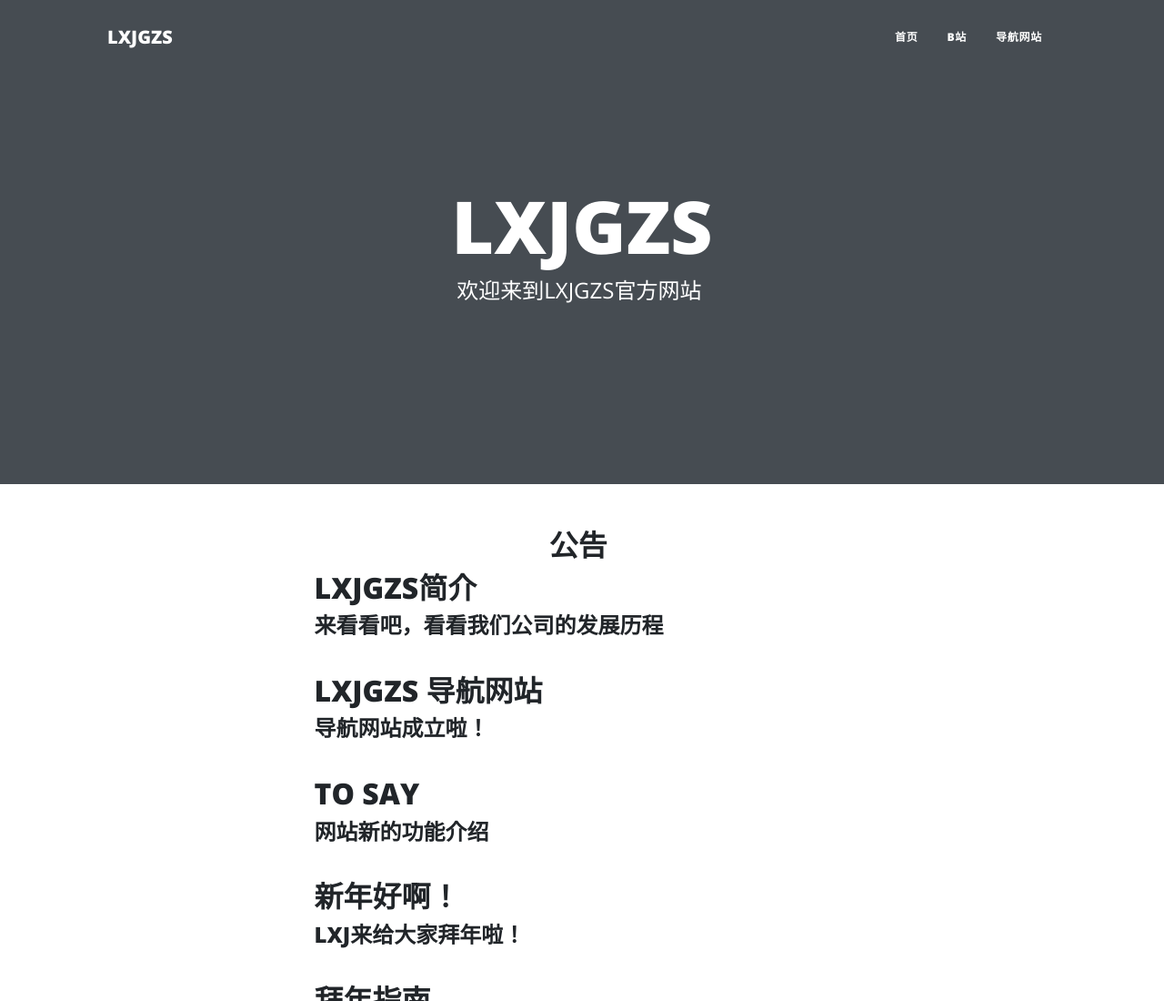
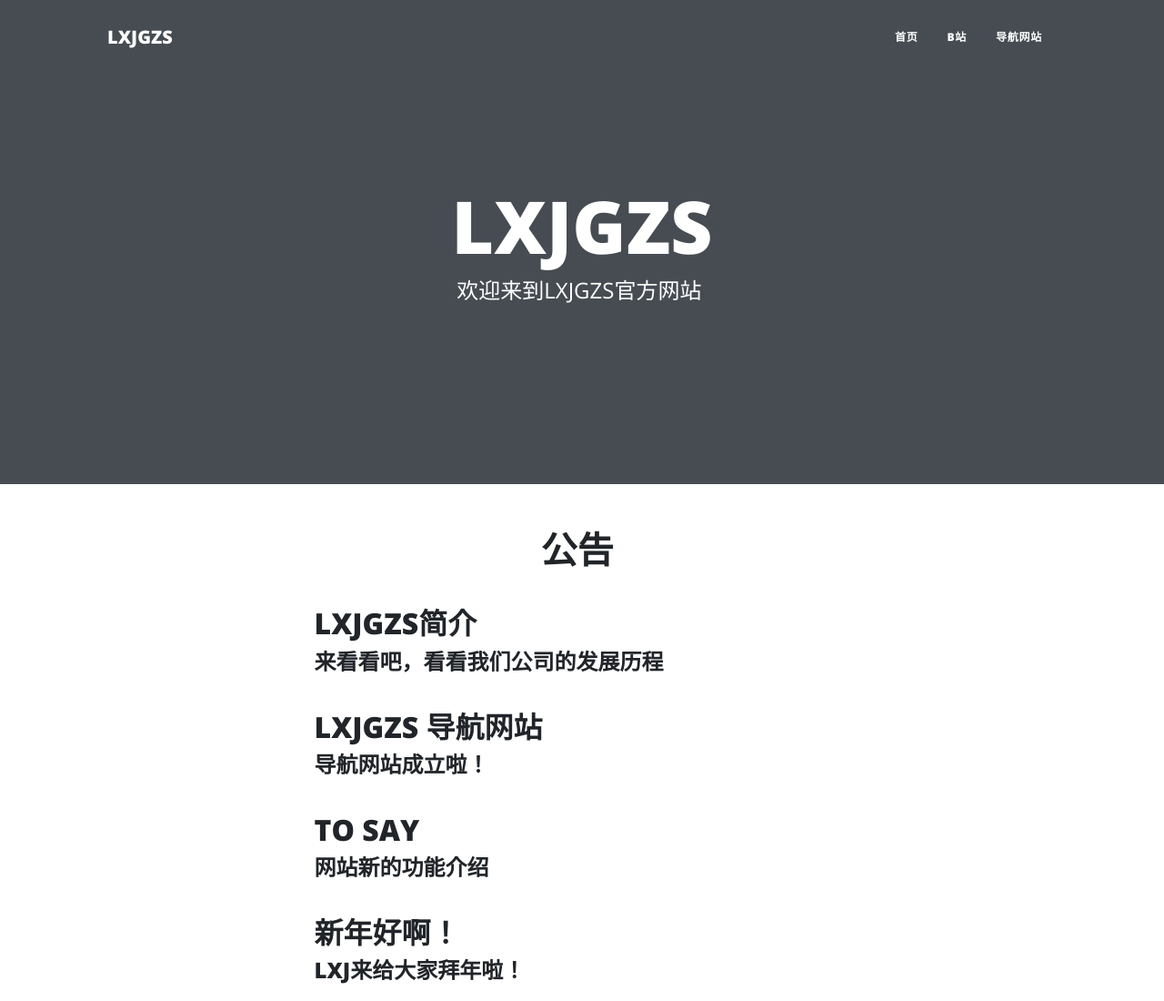
Before and after one commit to LXJ-George666/LXJ-tEam-b, a plain HTML site: page index.html in a window 1280 px wide. Shown: the top 1100 px of the page at 91% size. Drawn offline with nearby package versions, Linux system fonts and the light colour scheme.

Commit message:
Update index.html

```diff
--- a/index.html
+++ b/index.html
@@ -105,7 +105,8 @@ bottom: 80px;
 			<!--文章添加-->
 			<!--置顶-->
                         <a href="gg.html"><!--链接-->
-			<h2 class="post-title" style="text-align: center;">公告&nbsp;</h2><!--标题-->
+			<h1 class="post-title" style="text-align: center;">公告&nbsp;</h1><!--标题-->
+			<br>
 			<!--第一个-->
                         <a href="post.html"><!--链接-->
 			<h2 class="post-title">LXJGZS简介&nbsp;</h2><!--标题-->
```
